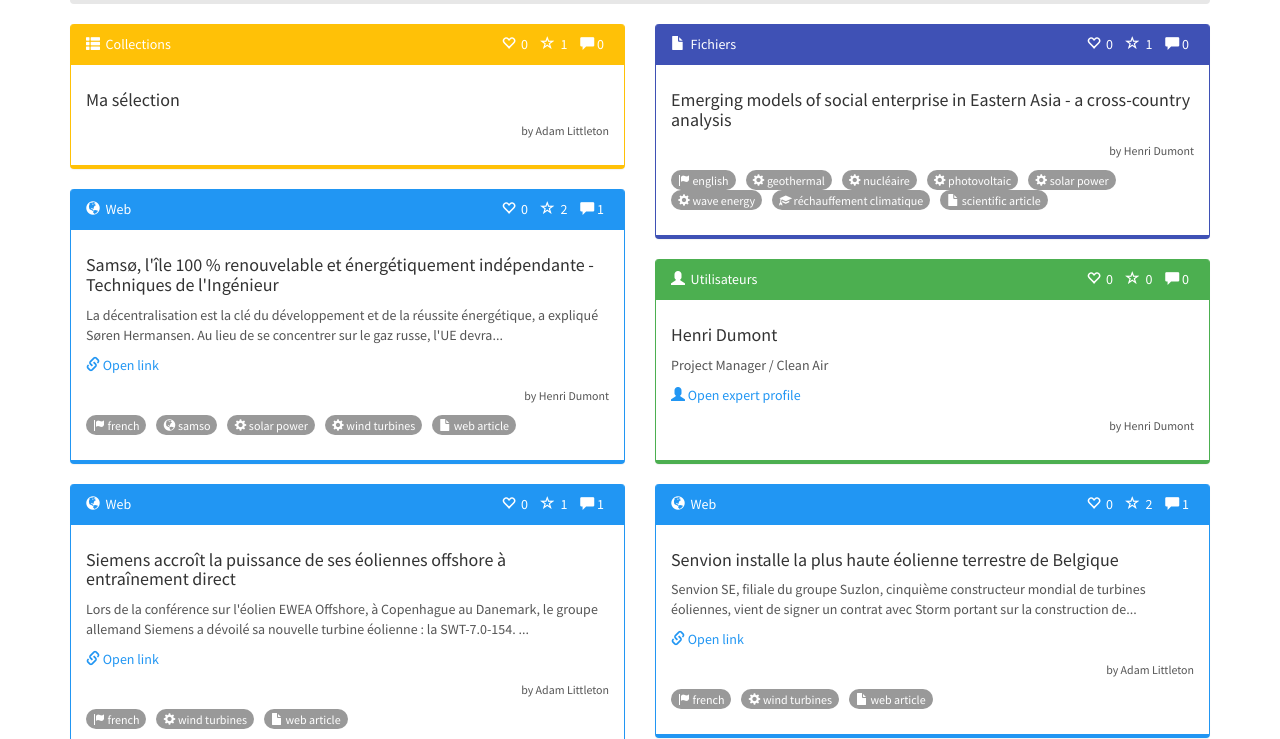
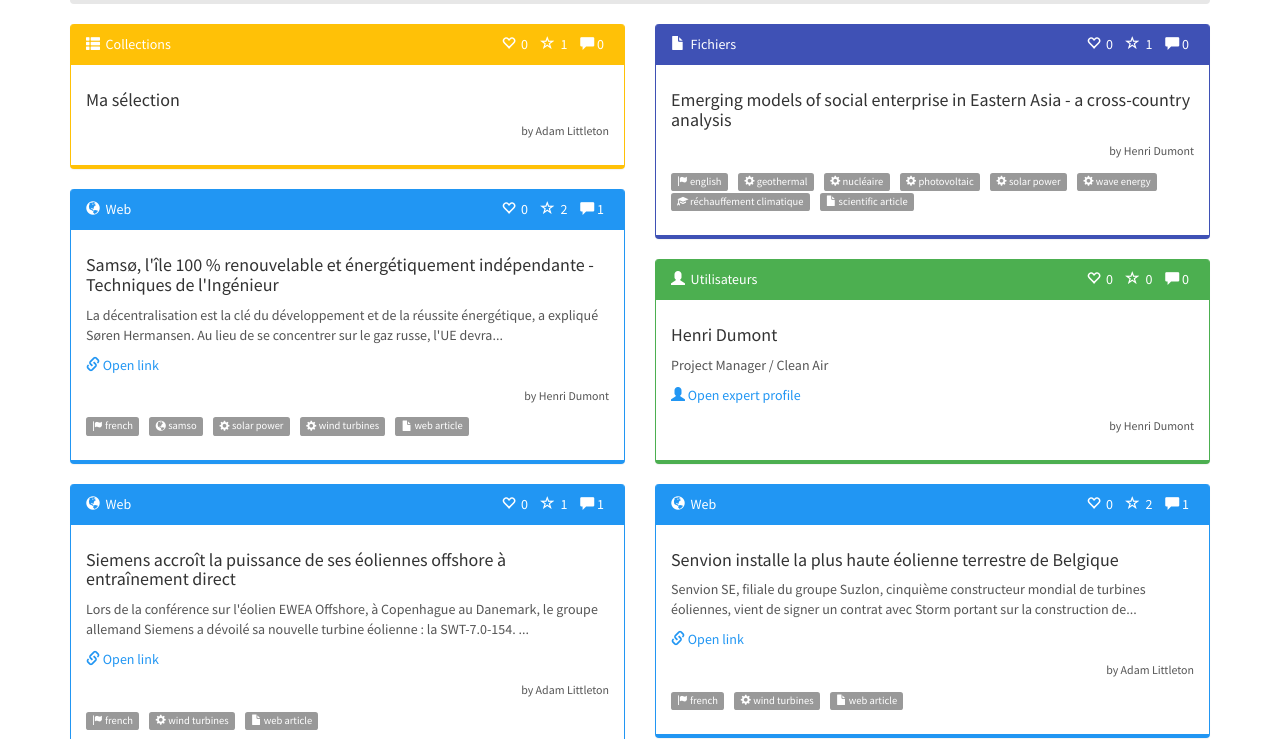
Before and after one commit to whatever-user/challenge, a website: page app/index.html in a window 1280 px wide. Shown: the part 61-800 px from the top of the page. Drawn offline with nearby package versions, Linux system fonts and the light colour scheme; some packages are replaced by stand-ins of ours.

Commit message:
Changed tags from badges to labels

```diff
--- a/app/scripts/tiles/tile.html
+++ b/app/scripts/tiles/tile.html
@@ -29,7 +29,7 @@
 
         <ul class="list-inline tags">
             <li ng-repeat="tag in tile.tags" title="{{tag.facet}}">
-                <span class="badge">
+                <span class="label label-default">
                    <span class="glyphicon glyphicon-{{tag.icon}}"></span>&nbsp;<span ng-bind-html="tag.name"></span>
                 </span>
             </li>
```
